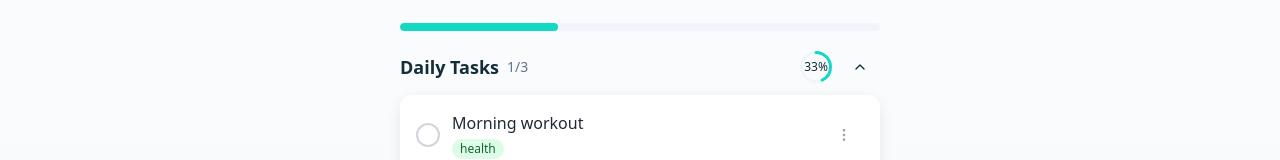
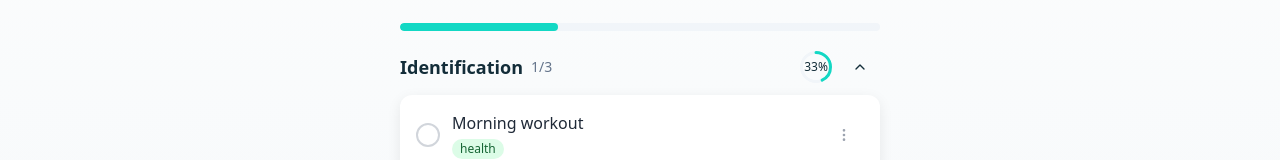
Before and after one commit to SineVisu/checkliingo, a React (Vite) app: page / in a window 1280 px wide. Shown: the part 167-327 px from the top of the page. Built offline with nearby package versions, Linux system fonts and the light colour scheme.

Commit message:
Rename "Daily Tasks" to "Identification"
Renamed the "Daily Tasks" checklist group to "Identification".

```diff
--- a/src/pages/Index.tsx
+++ b/src/pages/Index.tsx
@@ -1,3 +1,4 @@
+
 import React, { useState } from 'react';
 import Header from '@/components/layout/Header';
 import Footer from '@/components/layout/Footer';
@@ -10,7 +11,7 @@ import { toast } from "sonner";
 const initialData: ChecklistGroupData[] = [
   {
     id: '1',
-    title: 'Daily Tasks',
+    title: 'Identification',
     items: [
       { id: '101', title: 'Morning workout', isCompleted: false, category: 'health' },
       { id: '102', title: 'Check emails', isCompleted: true, category: 'work' },
```
